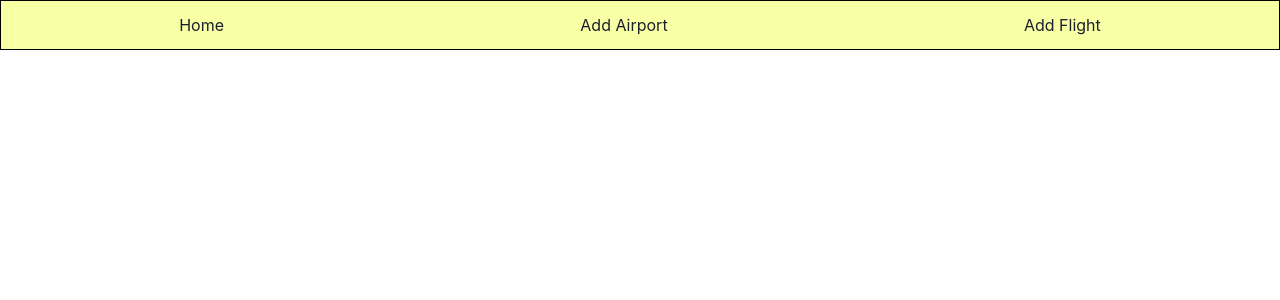
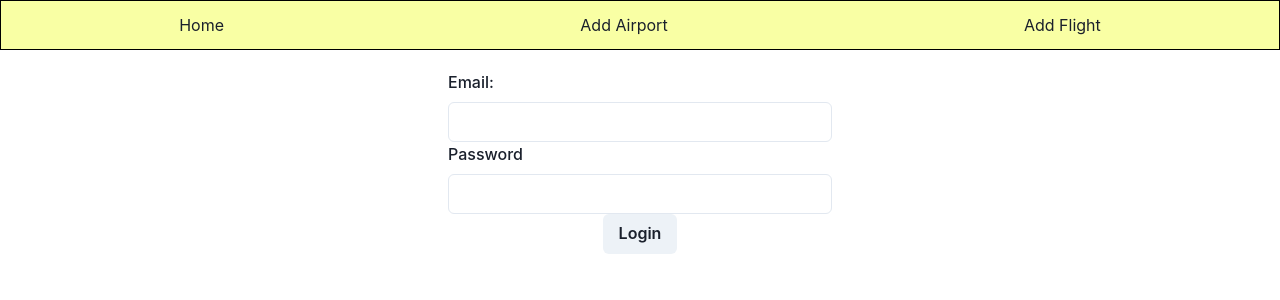
Before and after one commit to sreerag-rajan/fight-or-flight-client, a React (Vite) app: page /login in a window 1280 px wide. Shown: the top 300 px of the page. Built offline with nearby package versions, Linux system fonts and the light colour scheme.

Commit message:
login also completed

```diff
--- a/src/Components/AllRoutes/AllRoutes.jsx
+++ b/src/Components/AllRoutes/AllRoutes.jsx
@@ -3,6 +3,7 @@ import { Route, Routes } from "react-router-dom";
 import { AddAirport } from "../AddAirport/AddAirport";
 import { AddFlight } from "../AddFlights/AddFlights";
 import {Home} from "../Home";
+import { Login } from "../Login/Login";
 import { Register } from "../Register/Register";
 
 class AllRoutes extends React.Component{
@@ -15,6 +16,7 @@ class AllRoutes extends React.Component{
             <Routes>
                 <Route path="/" element={<Home/>}/>
                 <Route path="/register" element={<Register/>}/>
+                <Route path="/login" element={<Login/>}/>
                 <Route path="/addairport" element={<AddAirport/>}/>
                 <Route path="/addflight" element={<AddFlight/>}/>
             </Routes>
--- a/src/Components/Login/Login.jsx
+++ b/src/Components/Login/Login.jsx
@@ -1,6 +1,48 @@
+import { Button, FormControl, FormLabel, Input } from "@chakra-ui/react";
+import axios from "axios";
+import { useState } from "react"
+import { useDispatch } from "react-redux";
+import { setUser } from "../../Redux/Auth/auth.action";
+import { useToast } from "@chakra-ui/react";
 
 export const Login = ()=>{
+    const [formData, setFormData] = useState({
+        email:"",
+        password:""
+    })
+    const dispatch = useDispatch()
+    const toast = useToast()
+
+    const handleChange = (e)=>{
+        const {name, value} = e.target;
+        setFormData({...formData, [name]: value})
+    }
+
+    const handleSubmit = (e)=>{
+        axios.post("http://localhost:8080/auth/login", formData).then(({data})=>{
+            console.log(data.user)
+            dispatch(setUser(data.user));
+            setFormData({
+                email:"",
+                password:""
+            })
+            toast({
+                title: 'Successfully logged in.',
+                // description: "We've created your account for you.",
+                status: 'success',
+                duration: 9000,
+                isClosable: true,
+              })
+        })
+    }
     return <div>
+        <FormControl width="30%" margin="auto">
+            <FormLabel htmlFor="email">Email:</FormLabel>
+            <Input onChange={handleChange} type="email" value={formData.email} name="email"/>
+            <FormLabel htmlFor="password">Password</FormLabel>
+            <Input type="password" name="password" value={formData.password} onChange={handleChange}/>
+            <Button onClick={handleSubmit}>Login</Button>
+        </FormControl>
 
     </div>
 }
--- a/src/Components/Register/Register.jsx
+++ b/src/Components/Register/Register.jsx
@@ -4,6 +4,9 @@ import { TableContainer, FormControl, FormLabel, FormErrorMessage, FormHelperTex
     AlertDescription, } from "@chakra-ui/react"
 import axios from "axios";
 import { useState } from "react";
+import { useToast } from '@chakra-ui/react'
+
+
 export const Register = ()=>{
     const [isCustomer, setIsCustomer] = useState(true);
     const [formData, setFormData] = useState({
@@ -15,6 +18,7 @@ export const Register = ()=>{
         company:"",
         employeeId:""
     })
+    const toast = useToast()
 
     const handleChange =(e)=>{
         const {name, value} = e.target;
@@ -25,6 +29,13 @@ export const Register = ()=>{
         e.preventDefault()
         axios.post("http://localhost:8080/auth/register",formData).then(({data})=>{
             console.log(data);
+            toast({
+                title: 'Account created.',
+                description: "We've created your account for you.",
+                status: 'success',
+                duration: 9000,
+                isClosable: true,
+              })
             setFormData({
                 firstName:"",
                 lastName:"",
```
